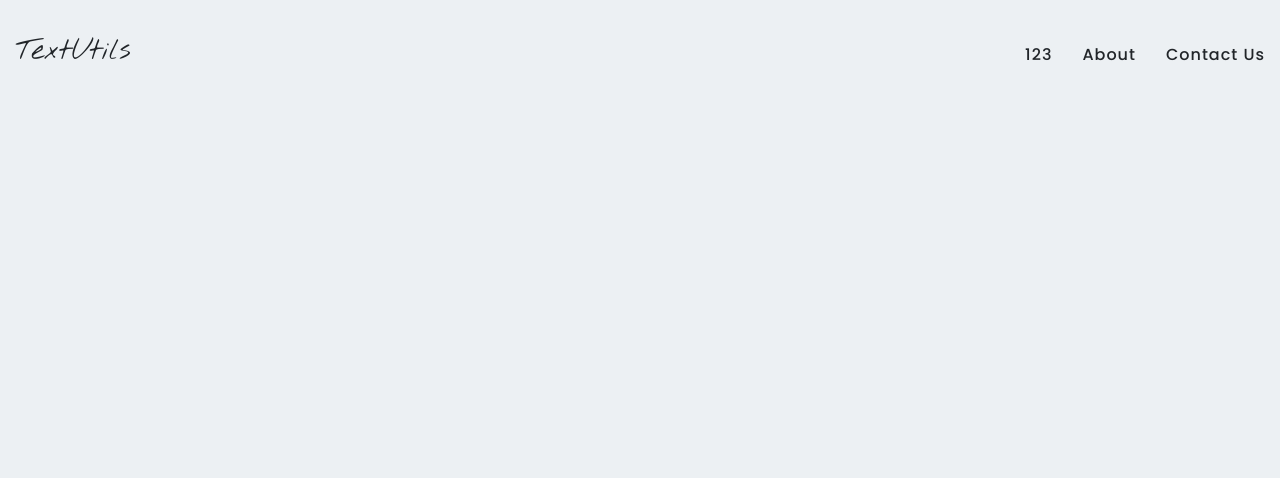
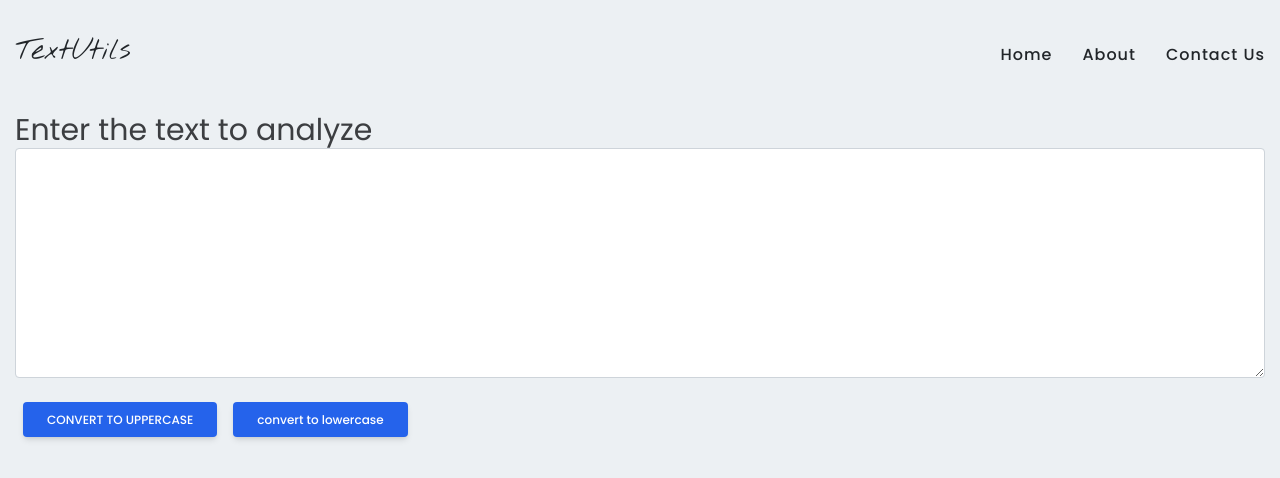
Before and after one commit to MrAkbari91/react-textutils-app, a React (Create React App) app: page / in a window 1280 px wide. Shown: the top 478 px of the page. Built offline with nearby package versions, Linux system fonts and the light colour scheme; a web font is replaced by a local one.

Commit message:
state starting

```diff
--- a/src/App.js
+++ b/src/App.js
@@ -1,11 +1,12 @@
 import './App.css';
+import From from './components/Form/Form';
 import Header from './components/Header/Header';
 
 function App() {
   return (
     <>
-      <Header logo="TextUtils" home ={123} about="About" contact="Contact Us"/>
-      {/* <Header /> */}
+      <Header logo="TextUtils" home ="Home" about="About" contact="Contact Us"/>
+      <From heading='Enter the text to analyze' />
     </>
   );
 }
--- a/src/components/Form/Form.js
+++ b/src/components/Form/Form.js
@@ -1,24 +1,20 @@
-import React from 'react';
+import React, {useState} from 'react';
 
-export default function From() {
+export default function From({heading}) {
+
     return (
-        <div>
-            <form>
-                <div class="form-group">
-                    <label for="exampleInputEmail1">Email address</label>
-                    <input type="email" class="form-control" id="exampleInputEmail1" aria-describedby="emailHelp" placeholder="Enter email" />
-                        <small id="emailHelp" class="form-text text-muted">We'll never share your email with anyone else.</small>
-                </div>
-                <div class="form-group">
-                    <label for="exampleInputPassword1">Password</label>
-                    <input type="password" class="form-control" id="exampleInputPassword1" placeholder="Password" />
-                </div>
-                <div class="form-check">
-                    <input type="checkbox" class="form-check-input" id="exampleCheck1" />
-                        <label class="form-check-label" for="exampleCheck1">Check me out</label>
-                </div>
-                <button type="submit" class="btn btn-primary">Submit</button>
-            </form>
-        </div>
+        <>
+            <div className="container my-8">
+                <h1 className='text-3xl'>{heading}</h1>
+                <form>
+                    <div class="form-group">
+                        <textarea class="form-control" id="mytext" rows="9"></textarea>
+                    </div>
+                    <button className="btn_primary uppercase">Convert To uppercase</button>
+                    <button className="btn_primary lowercase">Convert To lowercase</button>
+                </form>
+            </div>
+
+        </>
     )
 }
--- a/src/components/style.css
+++ b/src/components/style.css
@@ -1,3 +1,7 @@
 @tailwind base;
 @tailwind components;
 @tailwind utilities;
+
+.btn_primary{
+   @apply inline-block px-6 py-2.5 bg-blue-600 text-white font-medium text-xs leading-tight  rounded shadow-md hover:bg-blue-700 hover:shadow-lg focus:bg-blue-700 focus:shadow-lg focus:outline-none focus:ring-0 active:bg-blue-800 active:shadow-lg transition duration-150 ease-in-out m-2
+}
```
